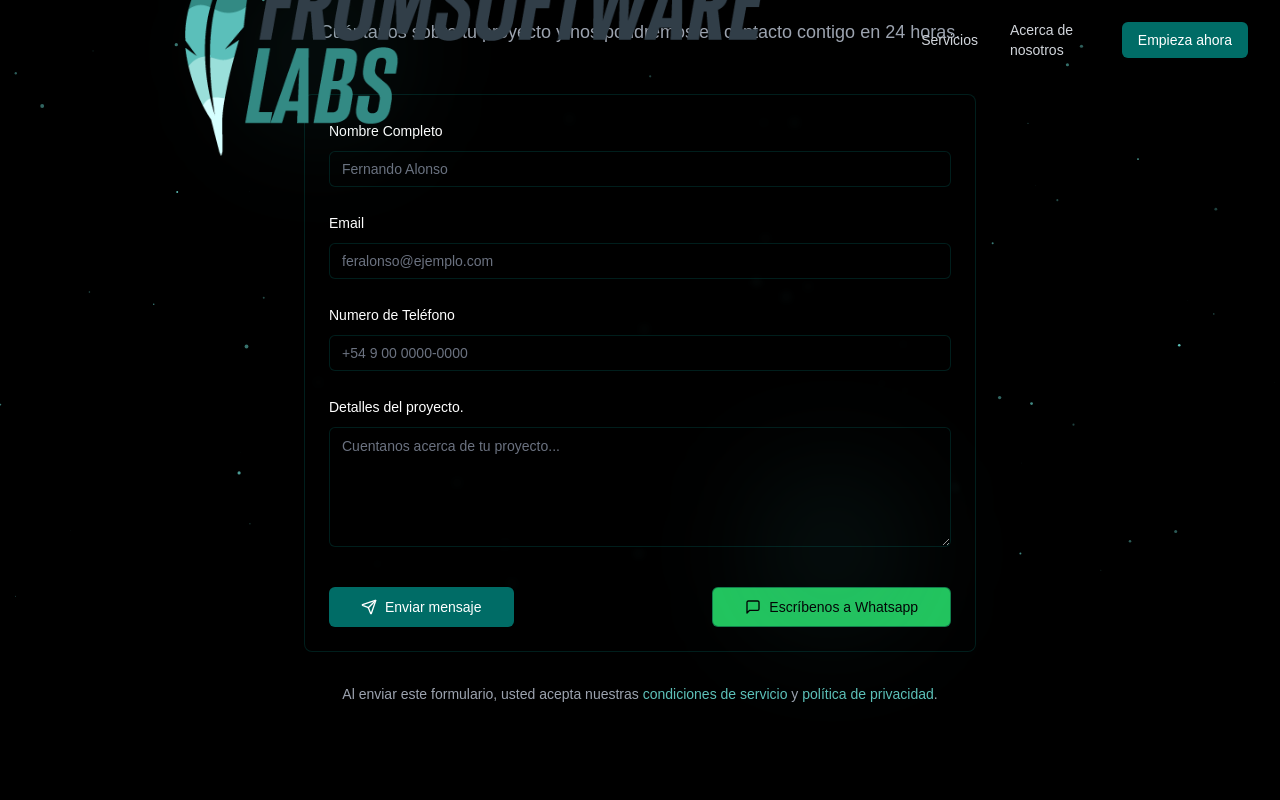
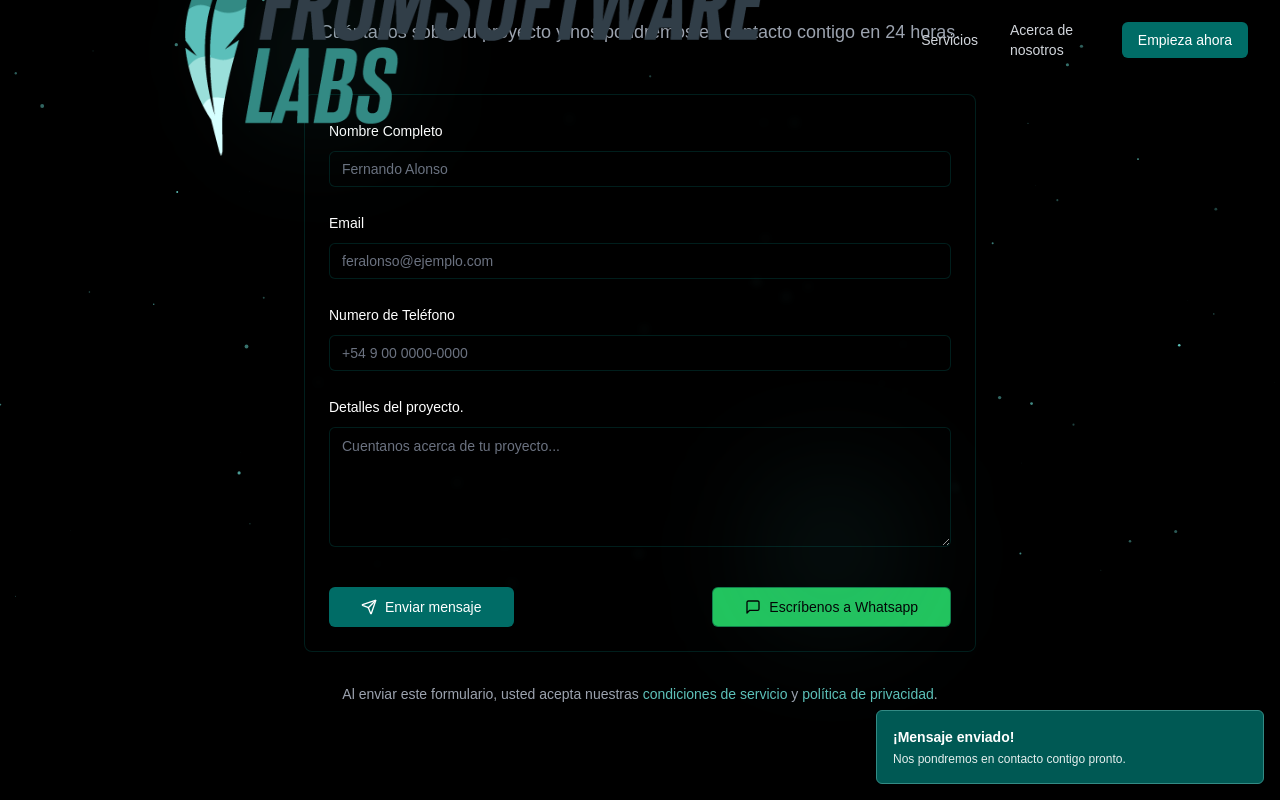
Before and after one commit to FroxCC/fsl-landing, a Next.js app: page /quotation in a window 1280 px wide. Both pictures are taken after typing "Sample", "name@example.com", "5551234", "Sample" into the empty fields and a click on the button "Enviar mensaje". Shown: the part 198-998 px from the top of the page. Built offline with nearby package versions, Linux system fonts and the light colour scheme; no server answers.

Commit message:
add: toast for success notification message

```diff
--- a/package.json
+++ b/package.json
@@ -14,6 +14,7 @@
     "@radix-ui/react-label": "^2.1.2",
     "@radix-ui/react-slot": "^1.1.2",
     "@radix-ui/react-tabs": "^1.1.3",
+    "@radix-ui/react-toast": "^1.2.6",
     "class-variance-authority": "^0.7.1",
     "clsx": "^2.1.1",
     "framer-motion": "^12.4.7",
--- a/src/app/layout.tsx
+++ b/src/app/layout.tsx
@@ -2,6 +2,7 @@
 import { Geist, Geist_Mono } from "next/font/google";
 import "./globals.css";
 import { Navbar } from "@/components/navbar";
+import { Toaster } from "@/components/ui/toaster"
 
 const geistSans = Geist({
   variable: "--font-geist-sans",
@@ -31,6 +32,7 @@
       >
         <Navbar />
         {children}
+        <Toaster />
       </body>
     </html>
   );
--- a/src/app/quotation/page.tsx
+++ b/src/app/quotation/page.tsx
@@ -1,37 +1,53 @@
-"use client";
+"use client"
 
-import type React from "react";
+import type React from "react"
 
-import { Button } from "@/components/ui/button";
-import { Card } from "@/components/ui/card";
-import { Input } from "@/components/ui/input";
-import { Label } from "@/components/ui/label";
-import { Textarea } from "@/components/ui/textarea";
-import { HomeIcon, MessageSquare, Send } from "lucide-react";
-import { useState } from "react";
-import { AnimatedBackground } from "@/components/animated-background";
-import emailjs from "@emailjs/browser";
-import Link from "next/link";
+import { Button } from "@/components/ui/button"
+import { Card } from "@/components/ui/card"
+import { Input } from "@/components/ui/input"
+import { Label } from "@/components/ui/label"
+import { Textarea } from "@/components/ui/textarea"
+import { HomeIcon, MessageSquare, Send } from "lucide-react"
+import { useState } from "react"
+import { AnimatedBackground } from "@/components/animated-background"
+import emailjs from "@emailjs/browser"
+import Link from "next/link"
+import { useToast } from "@/hooks/use-toast"
 
 export default function QuotationPage() {
+  const { toast } = useToast()
   const [formData, setFormData] = useState({
     name: "",
     email: "",
     phone: "",
     message: "",
-  });
+  })
 
   const handleSubmit = async (e: React.FormEvent) => {
-    e.preventDefault();
+    e.preventDefault()
 
-    if (
-      !formData.name ||
-      !formData.email ||
-      !formData.phone ||
-      !formData.message
-    ) {
-      alert("Por favor, completa todos los campos.");
-      return;
+    if (!formData.name || !formData.email || !formData.phone || !formData.message) {
+      toast({
+        title: "Campos incompletos",
+        description: "Por favor, completa todos los campos del formulario.",
+        variant: "destructive",
+      })
+      return
+    }
+
+    // Validar variables de entorno
+    const serviceId = process.env.NEXT_PUBLIC_EMAILJS_SERVICE_ID
+    const templateId = process.env.NEXT_PUBLIC_EMAILJS_TEMPLATE_ID
+    const publicKey = process.env.NEXT_PUBLIC_EMAILJS_PUBLIC_KEY
+
+    if (!serviceId || !templateId || !publicKey) {
+      console.error("Faltan variables de entorno en .env.local")
+      toast({
+        title: "Error de configuración",
+        description: "Falta información del servidor. Por favor, contacta al administrador.",
+        variant: "destructive",
+      })
+      return
     }
 
     try {
@@ -40,22 +56,25 @@
         from_email: formData.email,
         phone: formData.phone,
         message: formData.message,
-      };
+      }
 
-      await emailjs.send(
-        "service_myvutrq", // Reemplaza con tu Service ID
-        "template_1u75yed", // Reemplaza con tu Template ID
-        templateParams,
-        "RHlx1Y-XQckyAnTYC" // Reemplaza con tu Public Key
-      );
+      await emailjs.send(serviceId, templateId, templateParams, publicKey)
 
-      alert("Mensaje enviado con éxito!");
-      setFormData({ name: "", email: "", phone: "", message: "" }); // Limpiar formulario
+      toast({
+        title: "¡Mensaje enviado!",
+        description: "Nos pondremos en contacto contigo pronto.",
+        className: "bg-teal-700 text-white border-teal-500",
+      })
+      setFormData({ name: "", email: "", phone: "", message: "" }) // Limpiar formulario
     } catch (error) {
-      console.error("Error enviando el mensaje:", error);
-      alert("Hubo un error al enviar el mensaje. Inténtalo de nuevo.");
+      console.error("Error enviando el mensaje:", error)
+      toast({
+        title: "Error al enviar",
+        description: "Hubo un problema al enviar tu mensaje. Por favor, inténtalo de nuevo.",
+        variant: "destructive",
+      })
     }
-  };
+  }
 
   return (
     <div className="min-h-screen bg-black">
@@ -64,25 +83,6 @@
       {/* Content */}
       <div className="container relative mx-auto px-4 py-24 sm:px-6 lg:px-8">
         <div className="mx-auto max-w-2xl">
-          {/* Header */}
-          {/* <div className="mb-12 text-center">
-            <div className="flex justify-evenly">
-              <h1 className="bg-gradient-to-r from-white to-teal-400 bg-clip-text text-4xl font-bold tracking-tight text-transparent sm:text-5xl">
-                Obtener una cotización
-              </h1>
-              <Link
-                href="/"
-                className="flex items-center gap-2 rounded-full bg-teal-900/30 px-4 py-2 text-white hover:bg-teal-800/50 transition-colors"
-              >
-                <HomeIcon className="h-4 w-4" />
-                <span>Volver al inicio</span>
-              </Link>
-            </div>
-            <p className="mt-4 text-lg text-gray-400">
-              Cuéntanos sobre tu proyecto y nos pondremos en contacto contigo en
-              24 horas.
-            </p>
-          </div> */}
           {/* Header */}
           <div className="mb-12">
             <div className="flex items-center justify-between mb-4">
@@ -95,11 +95,10 @@
               </Link>
             </div>
             <h1 className="bg-gradient-to-r from-white to-teal-400 bg-clip-text text-4xl font-bold tracking-tight text-transparent sm:text-5xl text-center">
-            Obtener una cotización
+              Obtener una cotización
             </h1>
             <p className="mt-4 text-lg text-gray-400 text-center">
-            Cuéntanos sobre tu proyecto y nos pondremos en contacto contigo en
-            24 horas.
+              Cuéntanos sobre tu proyecto y nos pondremos en contacto contigo en 24 horas.
             </p>
           </div>
 
@@ -116,9 +115,7 @@
                   placeholder="Fernando Alonso"
                   className="border-teal-900/50 bg-black/50 text-white placeholder:text-gray-500"
                   value={formData.name}
-                  onChange={(e) =>
-                    setFormData({ ...formData, name: e.target.value })
-                  }
+                  onChange={(e) => setFormData({ ...formData, name: e.target.value })}
                   required
                 />
               </div>
@@ -134,9 +131,7 @@
                   placeholder="feralonso@ejemplo.com"
                   className="border-teal-900/50 bg-black/50 text-white placeholder:text-gray-500"
                   value={formData.email}
-                  onChange={(e) =>
-                    setFormData({ ...formData, email: e.target.value })
-                  }
+                  onChange={(e) => setFormData({ ...formData, email: e.target.value })}
                   required
                 />
               </div>
@@ -152,9 +147,7 @@
                   placeholder="+54 9 00 0000-0000"
                   className="border-teal-900/50 bg-black/50 text-white placeholder:text-gray-500"
                   value={formData.phone}
-                  onChange={(e) =>
-                    setFormData({ ...formData, phone: e.target.value })
-                  }
+                  onChange={(e) => setFormData({ ...formData, phone: e.target.value })}
                   required
                 />
               </div>
@@ -169,9 +162,7 @@
                   placeholder="Cuentanos acerca de tu proyecto..."
                   className="min-h-[120px] border-teal-900/50 bg-black/50 text-white placeholder:text-gray-500"
                   value={formData.message}
-                  onChange={(e) =>
-                    setFormData({ ...formData, message: e.target.value })
-                  }
+                  onChange={(e) => setFormData({ ...formData, message: e.target.value })}
                   required
                 />
               </div>
@@ -192,14 +183,11 @@
                   className="flex w-full items-center justify-center gap-2 border-teal-900/50 bg-green-500 text-black hover:bg-teal-950/50 sm:w-auto"
                   size="lg"
                   onClick={() => {
-                    const phoneNumber = "59169548069"; // Reemplaza con el número de WhatsApp
+                    const phoneNumber = "59169548069" // Reemplaza con el número de WhatsApp
                     const message = encodeURIComponent(
-                      "Hola vengo la web FromSoftwareLabs, quiero solicitar una cotización."
-                    );
-                    window.open(
-                      `https://wa.me/${phoneNumber}?text=${message}`,
-                      "_blank"
-                    );
+                      "Hola vengo la web FromSoftwareLabs, quiero solicitar una cotización.",
+                    )
+                    window.open(`https://wa.me/${phoneNumber}?text=${message}`, "_blank")
                   }}
                 >
                   <MessageSquare className="h-4 w-4" />
@@ -228,5 +216,5 @@
         <div className="pointer-events-none absolute right-1/4 top-3/4 h-32 w-32 -translate-x-1/2 -translate-y-1/2 rounded-full bg-teal-500/20 blur-3xl" />
       </div>
     </div>
-  );
+  )
 }
--- /dev/null
+++ b/src/components/ui/toast.tsx
@@ -0,0 +1,129 @@
+"use client"
+
+import * as React from "react"
+import * as ToastPrimitives from "@radix-ui/react-toast"
+import { cva, type VariantProps } from "class-variance-authority"
+import { X } from "lucide-react"
+
+import { cn } from "@/lib/utils"
+
+const ToastProvider = ToastPrimitives.Provider
+
+const ToastViewport = React.forwardRef<
+  React.ElementRef<typeof ToastPrimitives.Viewport>,
+  React.ComponentPropsWithoutRef<typeof ToastPrimitives.Viewport>
+>(({ className, ...props }, ref) => (
+  <ToastPrimitives.Viewport
+    ref={ref}
+    className={cn(
+      "fixed top-0 z-[100] flex max-h-screen w-full flex-col-reverse p-4 sm:bottom-0 sm:right-0 sm:top-auto sm:flex-col md:max-w-[420px]",
+      className
+    )}
+    {...props}
+  />
+))
+ToastViewport.displayName = ToastPrimitives.Viewport.displayName
+
+const toastVariants = cva(
+  "group pointer-events-auto relative flex w-full items-center justify-between space-x-2 overflow-hidden rounded-md border p-4 pr-6 shadow-lg transition-all data-[swipe=cancel]:translate-x-0 data-[swipe=end]:translate-x-[var(--radix-toast-swipe-end-x)] data-[swipe=move]:translate-x-[var(--radix-toast-swipe-move-x)] data-[swipe=move]:transition-none data-[state=open]:animate-in data-[state=closed]:animate-out data-[swipe=end]:animate-out data-[state=closed]:fade-out-80 data-[state=closed]:slide-out-to-right-full data-[state=open]:slide-in-from-top-full data-[state=open]:sm:slide-in-from-bottom-full",
+  {
+    variants: {
+      variant: {
+        default: "border bg-background text-foreground",
+        destructive:
+          "destructive group border-destructive bg-destructive text-destructive-foreground",
+      },
+    },
+    defaultVariants: {
+      variant: "default",
+    },
+  }
+)
+
+const Toast = React.forwardRef<
+  React.ElementRef<typeof ToastPrimitives.Root>,
+  React.ComponentPropsWithoutRef<typeof ToastPrimitives.Root> &
+    VariantProps<typeof toastVariants>
+>(({ className, variant, ...props }, ref) => {
+  return (
+    <ToastPrimitives.Root
+      ref={ref}
+      className={cn(toastVariants({ variant }), className)}
+      {...props}
+    />
+  )
+})
+Toast.displayName = ToastPrimitives.Root.displayName
+
+const ToastAction = React.forwardRef<
+  React.ElementRef<typeof ToastPrimitives.Action>,
+  React.ComponentPropsWithoutRef<typeof ToastPrimitives.Action>
+>(({ className, ...props }, ref) => (
+  <ToastPrimitives.Action
+    ref={ref}
+    className={cn(
+      "inline-flex h-8 shrink-0 items-center justify-center rounded-md border bg-transparent px-3 text-sm font-medium transition-colors hover:bg-secondary focus:outline-none focus:ring-1 focus:ring-ring disabled:pointer-events-none disabled:opacity-50 group-[.destructive]:border-muted/40 group-[.destructive]:hover:border-destructive/30 group-[.destructive]:hover:bg-destructive group-[.destructive]:hover:text-destructive-foreground group-[.destructive]:focus:ring-destructive",
+      className
+    )}
+    {...props}
+  />
+))
+ToastAction.displayName = ToastPrimitives.Action.displayName
+
+const ToastClose = React.forwardRef<
+  React.ElementRef<typeof ToastPrimitives.Close>,
+  React.ComponentPropsWithoutRef<typeof ToastPrimitives.Close>
+>(({ className, ...props }, ref) => (
+  <ToastPrimitives.Close
+    ref={ref}
+    className={cn(
+      "absolute right-1 top-1 rounded-md p-1 text-foreground/50 opacity-0 transition-opacity hover:text-foreground focus:opacity-100 focus:outline-none focus:ring-1 group-hover:opacity-100 group-[.destructive]:text-red-300 group-[.destructive]:hover:text-red-50 group-[.destructive]:focus:ring-red-400 group-[.destructive]:focus:ring-offset-red-600",
+      className
+    )}
+    toast-close=""
+    {...props}
+  >
+    <X className="h-4 w-4" />
+  </ToastPrimitives.Close>
+))
+ToastClose.displayName = ToastPrimitives.Close.displayName
+
+const ToastTitle = React.forwardRef<
+  React.ElementRef<typeof ToastPrimitives.Title>,
+  React.ComponentPropsWithoutRef<typeof ToastPrimitives.Title>
+>(({ className, ...props }, ref) => (
+  <ToastPrimitives.Title
+    ref={ref}
+    className={cn("text-sm font-semibold [&+div]:text-xs", className)}
+    {...props}
+  />
+))
+ToastTitle.displayName = ToastPrimitives.Title.displayName
+
+const ToastDescription = React.forwardRef<
+  React.ElementRef<typeof ToastPrimitives.Description>,
+  React.ComponentPropsWithoutRef<typeof ToastPrimitives.Description>
+>(({ className, ...props }, ref) => (
+  <ToastPrimitives.Description
+    ref={ref}
+    className={cn("text-sm opacity-90", className)}
+    {...props}
+  />
+))
+ToastDescription.displayName = ToastPrimitives.Description.displayName
+
+type ToastProps = React.ComponentPropsWithoutRef<typeof Toast>
+
+type ToastActionElement = React.ReactElement<typeof ToastAction>
+
+export {
+  type ToastProps,
+  type ToastActionElement,
+  ToastProvider,
+  ToastViewport,
+  Toast,
+  ToastTitle,
+  ToastDescription,
+  ToastClose,
+  ToastAction,
+}
--- /dev/null
+++ b/src/components/ui/toaster.tsx
@@ -0,0 +1,35 @@
+"use client"
+
+import { useToast } from "@/hooks/use-toast"
+import {
+  Toast,
+  ToastClose,
+  ToastDescription,
+  ToastProvider,
+  ToastTitle,
+  ToastViewport,
+} from "@/components/ui/toast"
+
+export function Toaster() {
+  const { toasts } = useToast()
+
+  return (
+    <ToastProvider>
+      {toasts.map(function ({ id, title, description, action, ...props }) {
+        return (
+          <Toast key={id} {...props}>
+            <div className="grid gap-1">
+              {title && <ToastTitle>{title}</ToastTitle>}
+              {description && (
+                <ToastDescription>{description}</ToastDescription>
+              )}
+            </div>
+            {action}
+            <ToastClose />
+          </Toast>
+        )
+      })}
+      <ToastViewport />
+    </ToastProvider>
+  )
+}
--- /dev/null
+++ b/src/hooks/use-toast.ts
@@ -0,0 +1,194 @@
+"use client"
+
+// Inspired by react-hot-toast library
+import * as React from "react"
+
+import type {
+  ToastActionElement,
+  ToastProps,
+} from "@/components/ui/toast"
+
+const TOAST_LIMIT = 1
+const TOAST_REMOVE_DELAY = 1000000
+
+type ToasterToast = ToastProps & {
+  id: string
+  title?: React.ReactNode
+  description?: React.ReactNode
+  action?: ToastActionElement
+}
+
+const actionTypes = {
+  ADD_TOAST: "ADD_TOAST",
+  UPDATE_TOAST: "UPDATE_TOAST",
+  DISMISS_TOAST: "DISMISS_TOAST",
+  REMOVE_TOAST: "REMOVE_TOAST",
+} as const
+
+let count = 0
+
+function genId() {
+  count = (count + 1) % Number.MAX_SAFE_INTEGER
+  return count.toString()
+}
+
+type ActionType = typeof actionTypes
+
+type Action =
+  | {
+      type: ActionType["ADD_TOAST"]
+      toast: ToasterToast
+    }
+  | {
+      type: ActionType["UPDATE_TOAST"]
+      toast: Partial<ToasterToast>
+    }
+  | {
+      type: ActionType["DISMISS_TOAST"]
+      toastId?: ToasterToast["id"]
+    }
+  | {
+      type: ActionType["REMOVE_TOAST"]
+      toastId?: ToasterToast["id"]
+    }
+
+interface State {
+  toasts: ToasterToast[]
+}
+
+const toastTimeouts = new Map<string, ReturnType<typeof setTimeout>>()
+
+const addToRemoveQueue = (toastId: string) => {
+  if (toastTimeouts.has(toastId)) {
+    return
+  }
+
+  const timeout = setTimeout(() => {
+    toastTimeouts.delete(toastId)
+    dispatch({
+      type: "REMOVE_TOAST",
+      toastId: toastId,
+    })
+  }, TOAST_REMOVE_DELAY)
+
+  toastTimeouts.set(toastId, timeout)
+}
+
+export const reducer = (state: State, action: Action): State => {
+  switch (action.type) {
+    case "ADD_TOAST":
+      return {
+        ...state,
+        toasts: [action.toast, ...state.toasts].slice(0, TOAST_LIMIT),
+      }
+
+    case "UPDATE_TOAST":
+      return {
+        ...state,
+        toasts: state.toasts.map((t) =>
+          t.id === action.toast.id ? { ...t, ...action.toast } : t
+        ),
+      }
+
+    case "DISMISS_TOAST": {
+      const { toastId } = action
+
+      // ! Side effects ! - This could be extracted into a dismissToast() action,
+      // but I'll keep it here for simplicity
+      if (toastId) {
+        addToRemoveQueue(toastId)
+      } else {
+        state.toasts.forEach((toast) => {
+          addToRemoveQueue(toast.id)
+        })
+      }
+
+      return {
+        ...state,
+        toasts: state.toasts.map((t) =>
+          t.id === toastId || toastId === undefined
+            ? {
+                ...t,
+                open: false,
+              }
+            : t
+        ),
+      }
+    }
+    case "REMOVE_TOAST":
+      if (action.toastId === undefined) {
+        return {
+          ...state,
+          toasts: [],
+        }
+      }
+      return {
+        ...state,
+        toasts: state.toasts.filter((t) => t.id !== action.toastId),
+      }
+  }
+}
+
+const listeners: Array<(state: State) => void> = []
+
+let memoryState: State = { toasts: [] }
+
+function dispatch(action: Action) {
+  memoryState = reducer(memoryState, action)
+  listeners.forEach((listener) => {
+    listener(memoryState)
+  })
+}
+
+type Toast = Omit<ToasterToast, "id">
+
+function toast({ ...props }: Toast) {
+  const id = genId()
+
+  const update = (props: ToasterToast) =>
+    dispatch({
+      type: "UPDATE_TOAST",
+      toast: { ...props, id },
+    })
+  const dismiss = () => dispatch({ type: "DISMISS_TOAST", toastId: id })
+
+  dispatch({
+    type: "ADD_TOAST",
+    toast: {
+      ...props,
+      id,
+      open: true,
+      onOpenChange: (open) => {
+        if (!open) dismiss()
+      },
+    },
+  })
+
+  return {
+    id: id,
+    dismiss,
+    update,
+  }
+}
+
+function useToast() {
+  const [state, setState] = React.useState<State>(memoryState)
+
+  React.useEffect(() => {
+    listeners.push(setState)
+    return () => {
+      const index = listeners.indexOf(setState)
+      if (index > -1) {
+        listeners.splice(index, 1)
+      }
+    }
+  }, [state])
+
+  return {
+    ...state,
+    toast,
+    dismiss: (toastId?: string) => dispatch({ type: "DISMISS_TOAST", toastId }),
+  }
+}
+
+export { useToast, toast }
```
Also changed, not shown: 1 other file (tests, documents, lock files or other folders).
